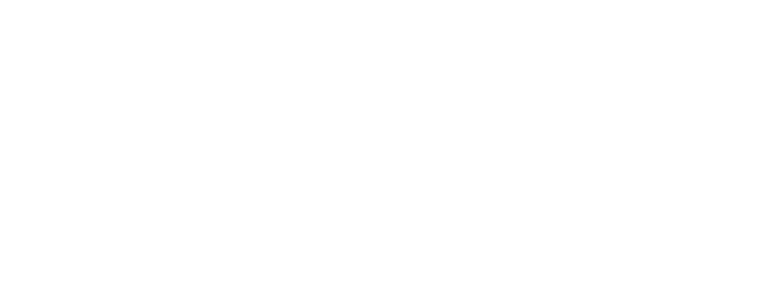
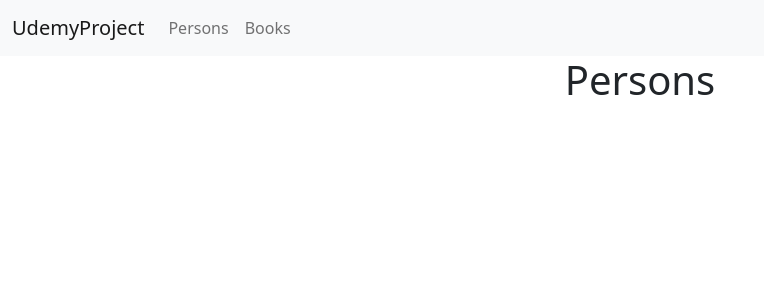
Before and after one commit to lucasdemicco/Web_Udemy_FrontEnd, an Angular app: page / in a window 1280 px wide. Shown: the top 300 px of the page, without its empty margins (0-764 px from the left). Built offline with nearby package versions, Linux system fonts and the light colour scheme.

Commit message:
Adicionando barra de navegação e componente Nav

```diff
--- a/src/app/app.component.html
+++ b/src/app/app.component.html
@@ -1 +1,8 @@
+<app-nav></app-nav>
+
+<div class="container text-center">
+    <h1>Persons</h1>
+</div>
+
+
 <router-outlet></router-outlet>
--- a/src/app/app.module.ts
+++ b/src/app/app.module.ts
@@ -7,16 +7,20 @@ import { PersonsComponent } from './persons/persons.component';
 import { BooksComponent } from './books/books.component';
 import { HttpClientModule } from '@angular/common/http';
 import { BrowserAnimationsModule } from '@angular/platform-browser/animations';
+import { NavComponent } from './nav/nav.component';
+import { CollapseModule } from 'ngx-bootstrap/collapse';
 
 @NgModule({
   declarations: [
     AppComponent,
       PersonsComponent,
-      BooksComponent
+      BooksComponent,
+      NavComponent
    ],
   imports: [
     BrowserModule,
     BrowserAnimationsModule,
+    CollapseModule.forRoot(),
     AppRoutingModule,
     HttpClientModule
   ],
--- /dev/null
+++ b/src/app/nav/nav.component.html
@@ -0,0 +1,19 @@
+<nav class="navbar navbar-expand-lg navbar-light bg-light">
+  <div class="container-fluid">
+    <a class="navbar-brand" href="#">UdemyProject</a>
+    <button class="navbar-toggler" (click)="isCollapsed = !isCollapsed" type="button" data-toggle="collapse" data-target="#navbarSupportedContent" aria-controls="navbarSupportedContent" aria-expanded="false" aria-label="Toggle navigation">
+      <span class="navbar-toggler-icon"></span>
+    </button>
+
+    <div class="collapse navbar-collapse" [collapse]="isCollapsed" [isAnimated]="true" id="navbarSupportedContent">
+      <ul class="navbar-nav mr-auto">
+        <li class="nav-item active">
+          <a class="nav-link" href="#">Persons <span class="sr-only">(current)</span></a>
+        </li>
+        <li class="nav-item">
+          <a class="nav-link" href="#">Books</a>
+        </li>
+      </ul>
+    </div>
+  </div>
+</nav>
--- /dev/null
+++ b/src/app/nav/nav.component.ts
@@ -0,0 +1,16 @@
+import { Component, OnInit } from '@angular/core';
+
+@Component({
+  selector: 'app-nav',
+  templateUrl: './nav.component.html',
+  styleUrls: ['./nav.component.scss']
+})
+export class NavComponent implements OnInit {
+
+  isCollapsed = false
+  constructor() { }
+
+  ngOnInit() {
+  }
+
+}
```
Also changed, not shown: src/app/nav/nav.component.scss (added), 1 other file (tests, documents, lock files or other folders).
